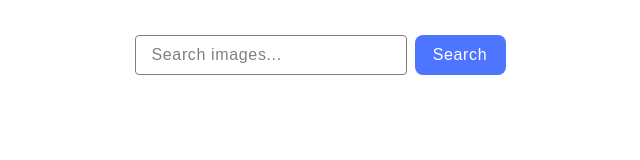
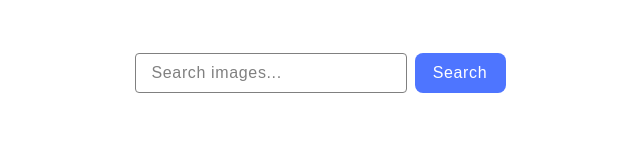
Before and after one commit to maryna-bobryk/goit-js-hw-12, a plain HTML site: page index.html in a window 1280 px wide. Shown: the whole page, without its empty margins (320-960 px from the left). Drawn offline with Linux system fonts and the light colour scheme.

Commit message:
Deploying to gh-pages from @ maryna-bobryk/goit-js-hw-12@f0e9047776312642cb564adfbb49e67896501bfe 🚀

```diff
--- a/index.html
+++ b/index.html
@@ -8,9 +8,10 @@
     <script type="module" crossorigin src="/goit-js-hw-12/index.js"></script>
     <link rel="modulepreload" crossorigin href="/goit-js-hw-12/assets/vendor-BDaiwwc1.js">
     <link rel="stylesheet" crossorigin href="/goit-js-hw-12/assets/vendor-DumFYO8Z.css">
-    <link rel="stylesheet" crossorigin href="/goit-js-hw-12/assets/index-ziviQ0F7.css">
+    <link rel="stylesheet" crossorigin href="/goit-js-hw-12/assets/index-D4m7EFB6.css">
   </head>
   <body>
+    <div class="container">
       <form class="form">
         <input
           type="text"
@@ -20,7 +21,6 @@
         />
         <button type="submit" class="form-button">Search</button>
       </form>
-    <div class="container">
       <ul class="gallery"></ul>
       <button type="button" class="form-button load-btn hidden">
         Load more
```
Also changed, not shown: assets/index-D4m7EFB6.css (added, +1 -0 lines), assets/index-ziviQ0F7.css (deleted, +0 -1 lines). Lines whose indentation alone changed are shown as unchanged.
